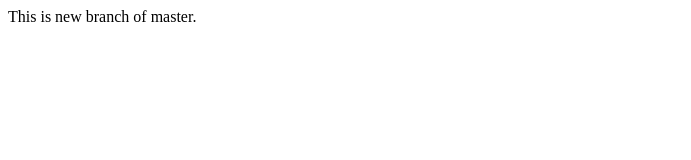
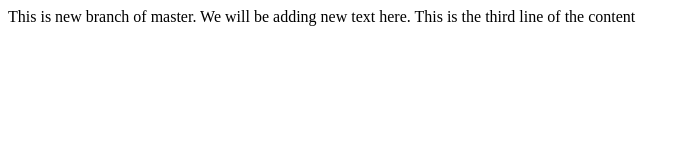
Before and after one commit to abidzakapps/git-training, a plain HTML site: page about.html in a window 1280 px wide. Shown: the whole page, without its empty margins (0-691 px from the left). Drawn offline with Linux system fonts and the light colour scheme.

Commit message:
added more text

```diff
--- a/about.html
+++ b/about.html
@@ -5,6 +5,7 @@
     </head>
     <body>
         This is new branch of master.
-
+        We will be adding new text here.
+        This is the third line of the content
     </body>
 </html>
```
